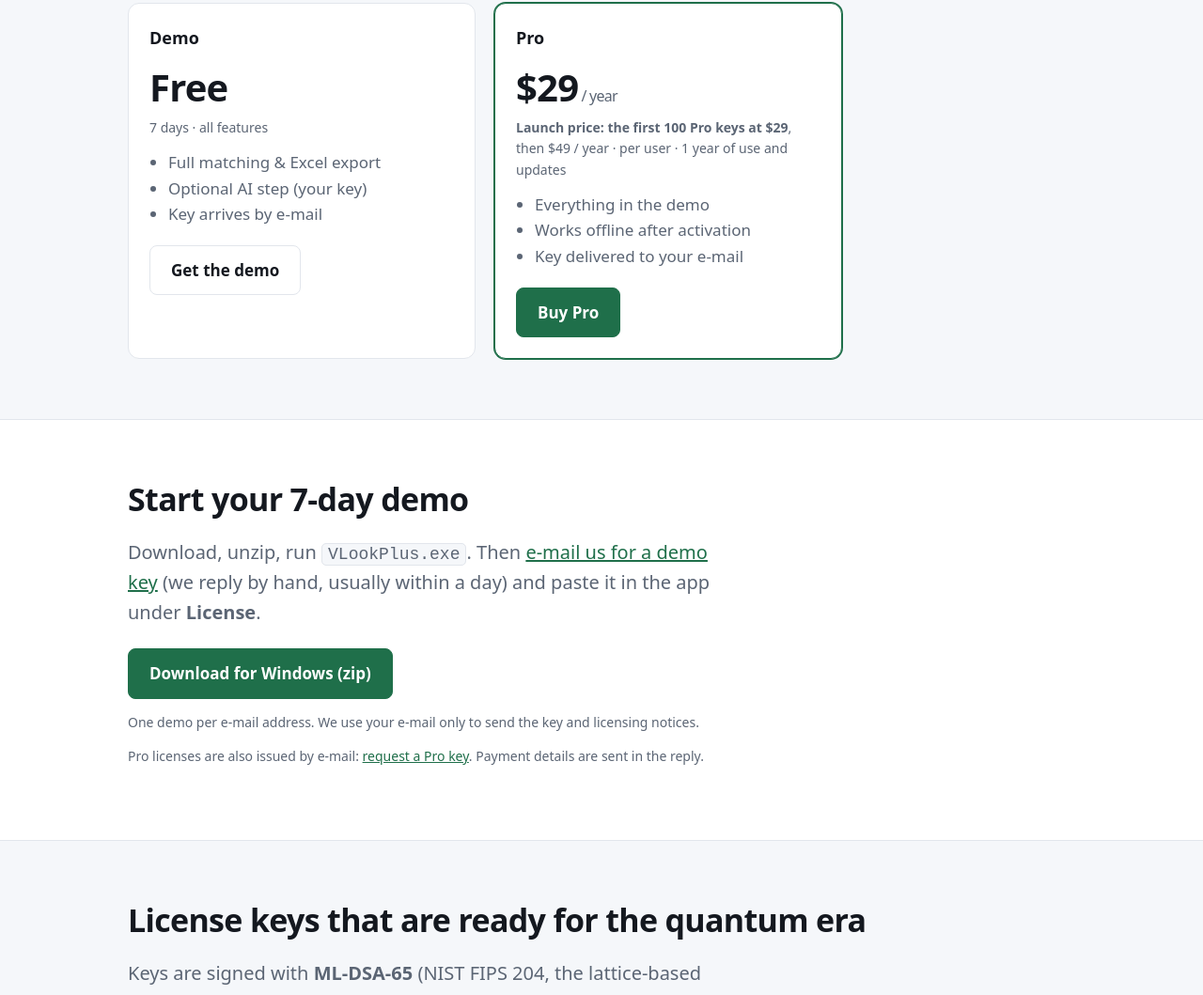
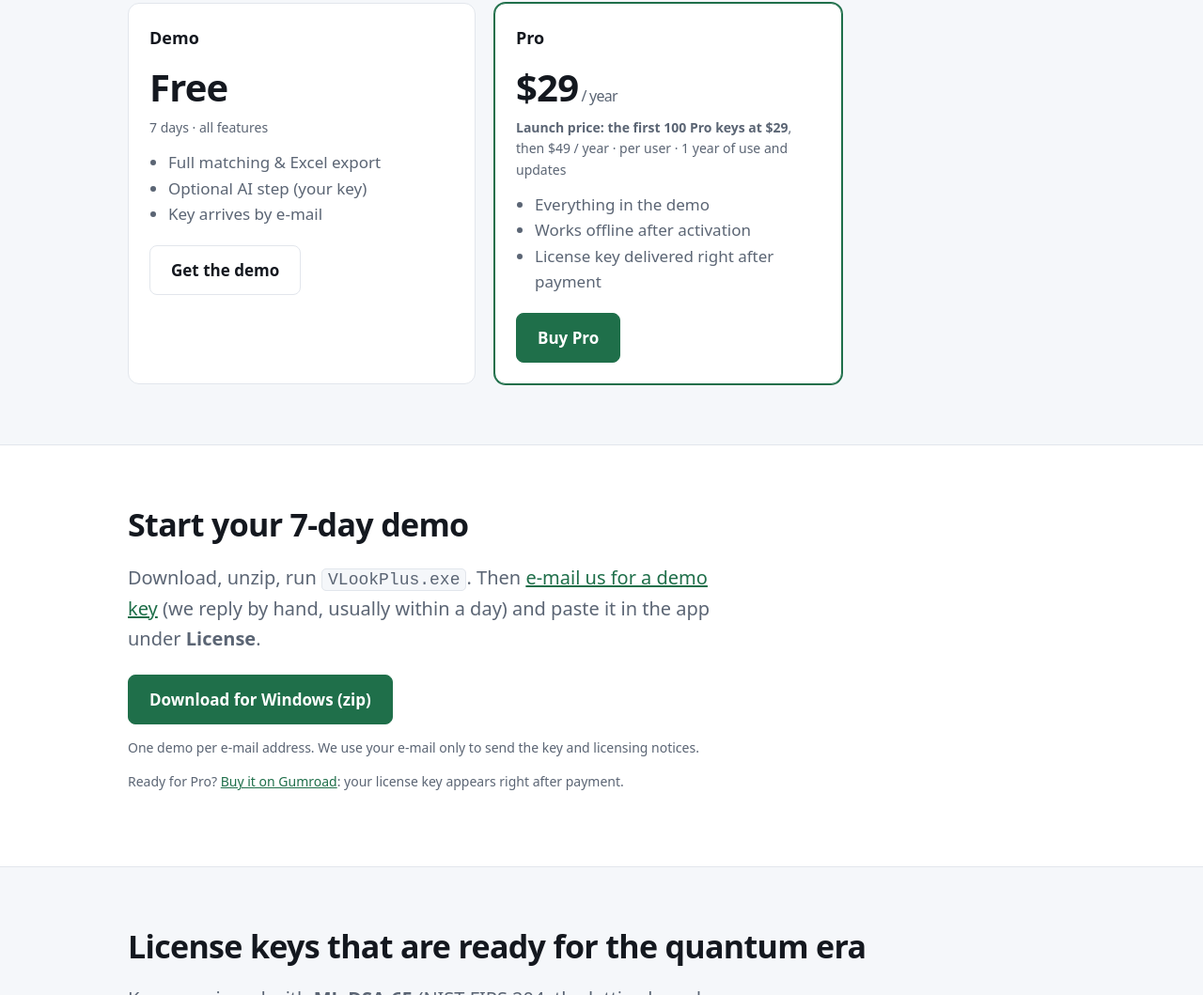
Before and after one commit to crow-004/vlookplus-site, a plain HTML site: page index.html in a window 1280 px wide. Shown: the part 2373-3432 px from the top of the page at 94% size. Drawn offline with Linux system fonts and the light colour scheme.

Commit message:
Buy Pro via Gumroad
Co-Authored-By: Claude Sonnet 5.5 <noreply@anthropic.com>

```diff
--- a/index.html
+++ b/index.html
@@ -150,8 +150,8 @@ footer{padding:36px 0 56px;color:var(--muted);font-size:14px;border-top:1px soli
       <ul><li>Full matching &amp; Excel export</li><li>Optional AI step (your key)</li><li>Key arrives by e-mail</li></ul>
       <a class="btn ghost" href="mailto:crow004@protonmail.com?subject=VLookPlus%20demo%20key&body=Hello!%20Please%20send%20me%20a%207-day%20demo%20key%20for%20VLookPlus.">Get the demo</a></div>
     <div class="card feat"><h3>Pro</h3><div class="big">$29<span class="fine" style="font-size:16px;font-weight:400"> / year</span></div><div class="fine"><b>Launch price: the first 100 Pro keys at $29</b>, then $49 / year · per user · 1 year of use and updates</div>
-      <ul><li>Everything in the demo</li><li>Works offline after activation</li><li>Key delivered to your e-mail</li></ul>
-      <a class="btn" href="mailto:crow004@protonmail.com?subject=VLookPlus%20Pro%20license&body=Hello!%20I%20would%20like%20to%20buy%20a%20VLookPlus%20Pro%20license." id="buy">Buy Pro</a></div>
+      <ul><li>Everything in the demo</li><li>Works offline after activation</li><li>License key delivered right after payment</li></ul>
+      <a class="btn" href="https://crowsong03.gumroad.com/l/jjncuo" id="buy">Buy Pro</a></div>
   </div>
 </div></section>
 
@@ -162,7 +162,7 @@ footer{padding:36px 0 56px;color:var(--muted);font-size:14px;border-top:1px soli
     <a class="btn" href="https://github.com/crow-004/vlookplus-site/releases/latest/download/VLookPlus-win.zip" id="dl">Download for Windows (zip)</a>
   </div>
   <p class="fine">One demo per e-mail address. We use your e-mail only to send the key and licensing notices.</p>
-  <p class="fine">Pro licenses are also issued by e-mail: <a href="mailto:crow004@protonmail.com?subject=VLookPlus%20Pro%20license&body=Hello!%20I%20would%20like%20to%20buy%20a%20VLookPlus%20Pro%20license.">request a Pro key</a>. Payment details are sent in the reply.</p>
+  <p class="fine">Ready for Pro? <a href="https://crowsong03.gumroad.com/l/jjncuo">Buy it on Gumroad</a>: your license key appears right after payment.</p>
 </div></section>
 
 <section class="alt" id="security"><div class="wrap">
@@ -175,8 +175,8 @@ footer{padding:36px 0 56px;color:var(--muted);font-size:14px;border-top:1px soli
   <details><summary>Are my files uploaded anywhere?</summary><p>No. Matching runs on your computer. Only if you press the AI button, the names of the disputed rows (not the whole file) are sent to the AI service you configured with your own key.</p></details>
   <details><summary>What can I match?</summary><p>Anything described by text: product names, company names, addresses, item codes with descriptions — in Latin or Cyrillic. Two .xlsx files: the one to fill and the reference list.</p></details>
   <details><summary>How accurate is it?</summary><p>Every result carries a status — confident, review or none — so you only check what needs checking. Thresholds are adjustable. Accuracy depends on how different the two lists are; try the demo on your own data.</p></details>
-  <details><summary>Does it need internet?</summary><p>Only for the optional AI step. The key arrives by e-mail and is verified offline on your PC.</p></details>
-  <details><summary>What happens when my Pro year ends?</summary><p>The app stops matching and exporting until you enter a renewed key; your files and settings are untouched. Renewal works the same way as the first purchase: request a new key by e-mail.</p></details>
+  <details><summary>Does it need internet?</summary><p>Only for the optional AI step and to activate a purchased key (once). A demo key works fully offline.</p></details>
+  <details><summary>What happens when my Pro year ends?</summary><p>The app stops matching and exporting until you enter a renewed key; your files and settings are untouched. To renew, buy a new key on the same page.</p></details>
   <details><summary>What happens after the demo ends?</summary><p>Matching and export pause until you enter a license key. Your files and settings are untouched.</p></details>
   <details><summary>Which systems are supported?</summary><p>Windows 10/11 today. Other platforms on request.</p></details>
 </div></section>
```
Also changed, not shown: banner.jpeg (added), logo.jpeg (added).
